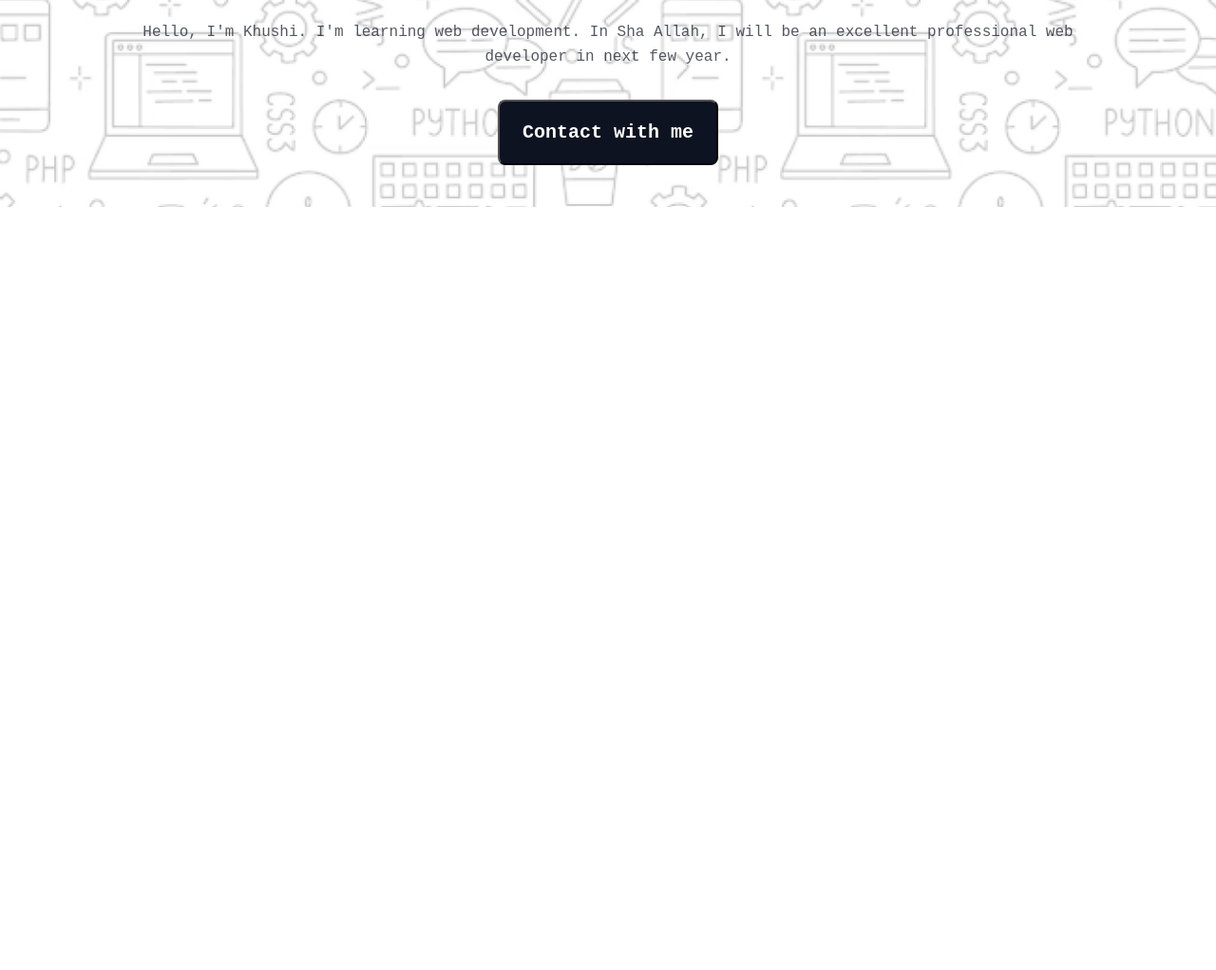
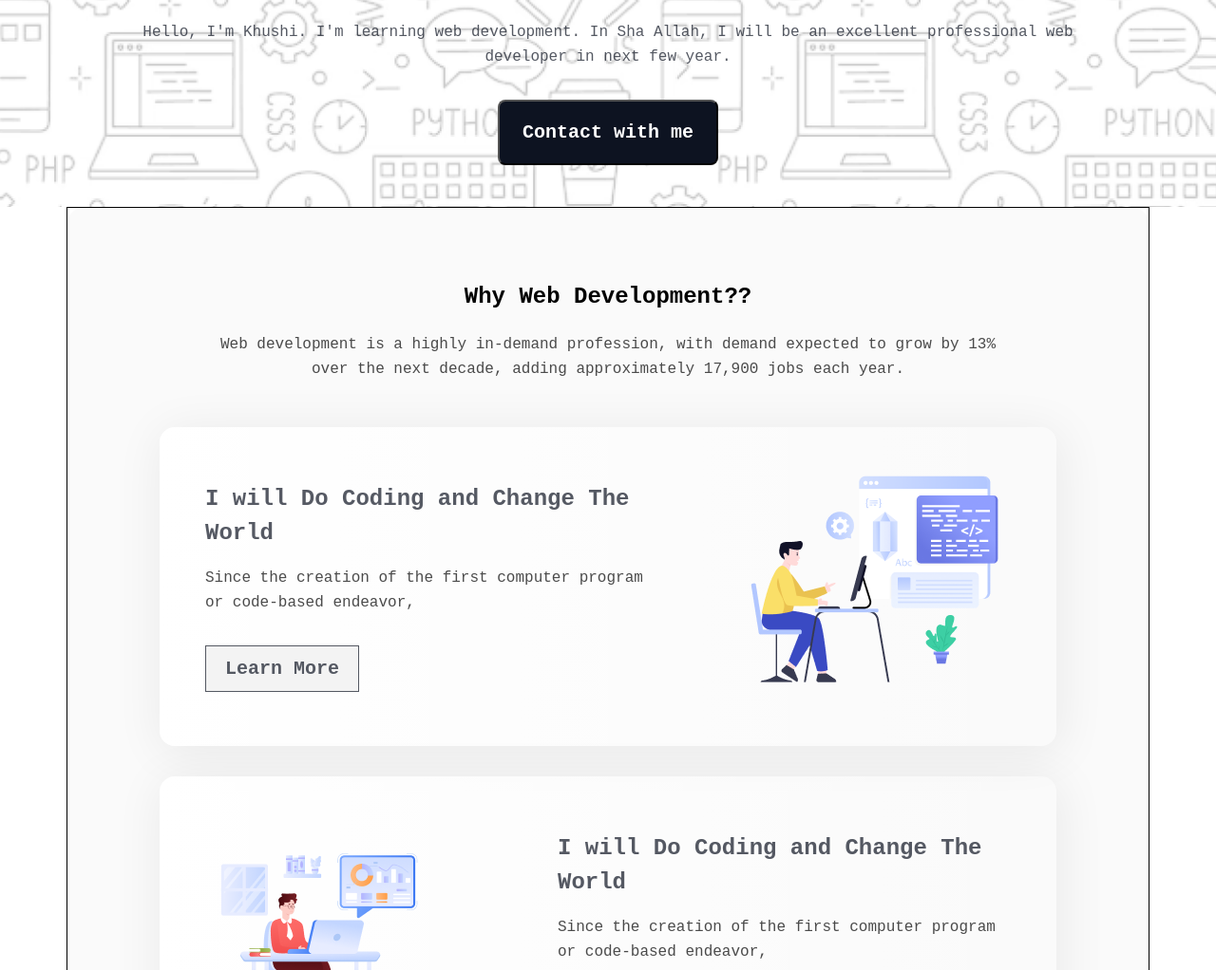
Before and after one commit to khushiiakter/Assignment-01, a plain HTML site: page index.html in a window 1280 px wide. Shown: the part 578-1600 px from the top of the page at 95% size. Before the commit the page ends 800 px from the top, so only its background shows below. Drawn offline with Linux system fonts and the light colour scheme; a web font is replaced by a local one.

Commit message:
added a section in main tag called why-web

```diff
--- a/index.html
+++ b/index.html
@@ -25,7 +25,50 @@
         </div>
     </header>
     <!-- Main section start -->
-    <main></main>
+    <main>
+        <section class="why-web">
+            <div class="section-heading">
+                <h2 class="section.title">Why Web Development??</h2>
+                <p class="section-description">Web development is a highly in-demand profession, with demand expected to grow by 13% over the next decade, adding approximately 17,900 jobs each year.</p>
+            </div>
+            <!-- container start  -->
+            <div class="code-dreams-container">
+                <div class="dream-box">
+                    <div class="dream-content">
+                        <h4 class="dream-title">I will Do Coding and Change The World </h4>
+                        <p class="dream-description">Since the creation of the first computer program or code-based endeavor,</p>
+                        <button class="learn-btn"><a href="https://www.byjusfutureschool.com/blog/how-coding-has-changed-the-world-for-the-better/" target="_blank">Learn More</a></button>
+                    </div>
+                    <img src="./assets/Layer_1.png" alt="">
+                </div>
+                <div class="dream-box">
+                    <img src="./assets/Group 3.png" alt="">
+                    <div class="dream-content">
+
+                        <h4 class="dream-title">I will Do Coding and Change The World </h4>
+                        <p class="dream-description">Since the creation of the first computer program or code-based endeavor,</p>
+                        <button class="learn-btn"><a href="https://www.byjusfutureschool.com/blog/how-coding-has-changed-the-world-for-the-better/" target="_blank">Learn More</a></button>
+                    </div>
+
+                </div>
+                <div class="dream-box">
+                    <div class="dream-content">
+                        <h4 class="dream-title">I will Do Coding and Change The World </h4>
+                        <p class="dream-description">Since the creation of the first computer program or code-based endeavor,</p>
+                        <button class="learn-btn"><a href="https://www.byjusfutureschool.com/blog/how-coding-has-changed-the-world-for-the-better/" target="_blank">Learn More</a></button>
+                    </div>
+                    <img src="./assets/Group 4.png" alt="">
+                </div>
+            </div>
+
+
+
+
+        </section>
+    </main>
+
+
+
     <footer></footer>
 </body>
 </html>
--- a/styles/style.css
+++ b/styles/style.css
@@ -82,3 +82,92 @@ nav{
     border-radius: 8px;
     background: #0d1321;
 }
+
+/* why web development section  */
+main{
+    max-width: 1140px;
+    margin: 0 auto;
+    border: 1px solid black;
+}
+.why-web{
+    /* width: 946px; */
+    padding: 80px 97px;
+    border-radius: 16px;
+    background: rgba(13, 19, 33, 0.02);
+
+
+
+}
+.section-heading{
+    text-align: center;
+    padding: 0 50px;
+
+}
+.section.title{
+    font-size: 32px;
+    font-weight: 800;
+    line-height: 39px;
+    color: #0D1321;
+
+}
+.section-description{
+    font-size: 16px;
+    font-weight: 400;
+    line-height: 26px;
+    opacity: 0.7;
+    margin-top: 24px;
+    margin-bottom: 48px;
+
+
+}
+/* dreams container  */
+.dream-title{
+    color: rgba(13, 19, 33, 0.7);
+    font-size: 24px;
+    font-weight: 700;
+    line-height: 36px;
+    margin-bottom: 16px;
+}
+.dream-description{
+    font-size: 16px;
+    font-weight: 400;
+    line-height: 26px;
+    opacity: 0.7;
+    margin-bottom: 32px;
+}
+.learn-btn{
+    font-size: 20px;
+    font-weight: 600;
+    line-height: 23px;
+    border: 1px solid rgb(13, 19, 33);
+    opacity: 0.7;
+    padding: 12px 20px 12px 20px;
+}
+.learn-btn a{
+    text-decoration: none;
+    color: #0D1321;
+
+}
+.dream-box{
+    padding: 48px;
+    background-color: white;
+    display: flex;
+    justify-content: space-between;
+    align-items: center;
+    /* border: 1px solid red; */
+    border-radius: 16px;
+    border-radius: 16px;
+    background: linear-gradient(90.00deg, rgb(255, 255, 255),rgba(255, 255, 255, 0) 100%);
+    box-shadow: 3px 6px 50px 3px rgba(0, 0, 0, 0.068);
+    margin-bottom: 32px;
+}
+
+.dream-content{
+    /* display: flex;
+    flex-direction: column;
+    justify-content: flex-start;
+    align-items: flex-start; */
+    width: 477px;
+    height: 220px;
+
+}
```
